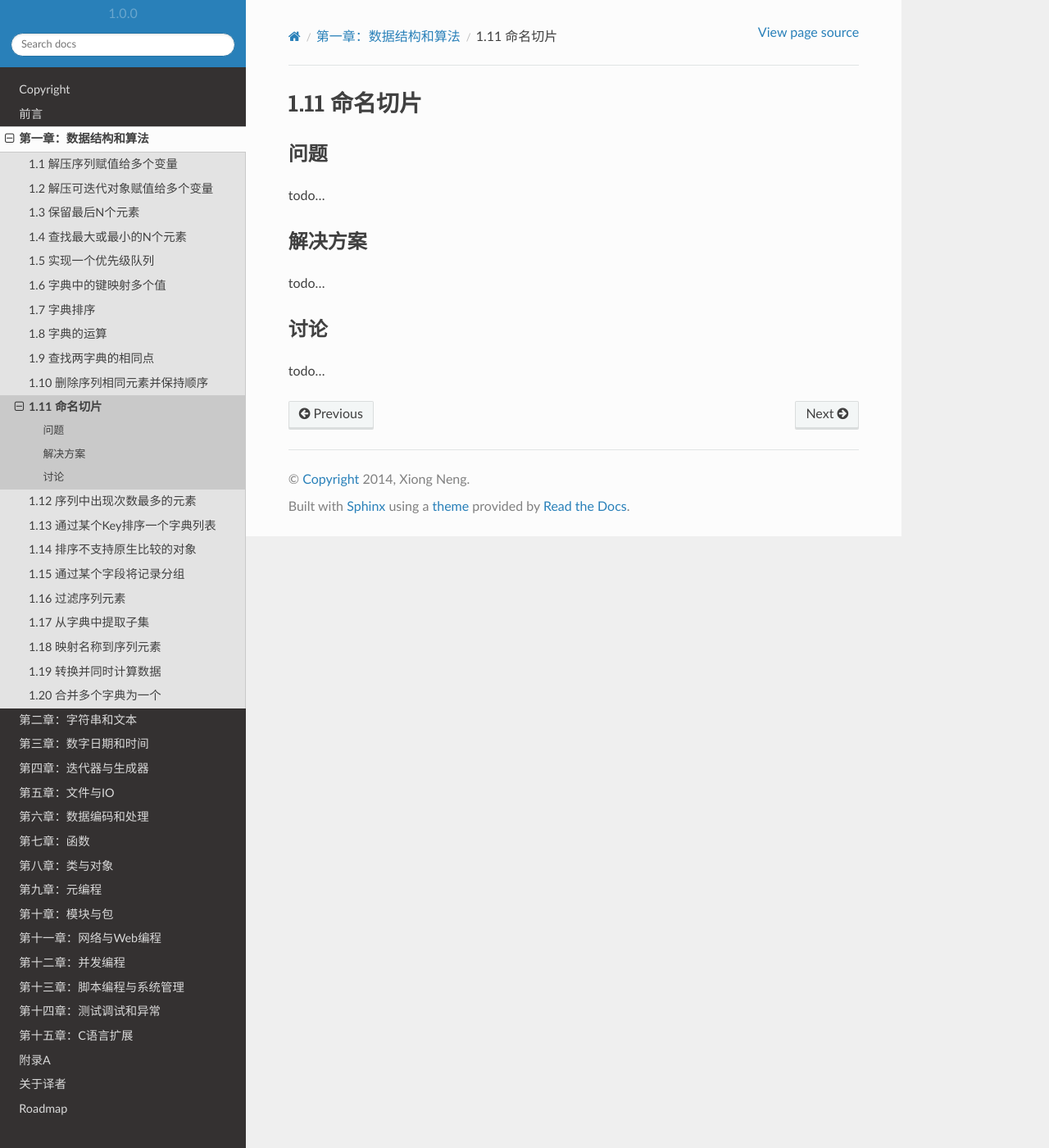
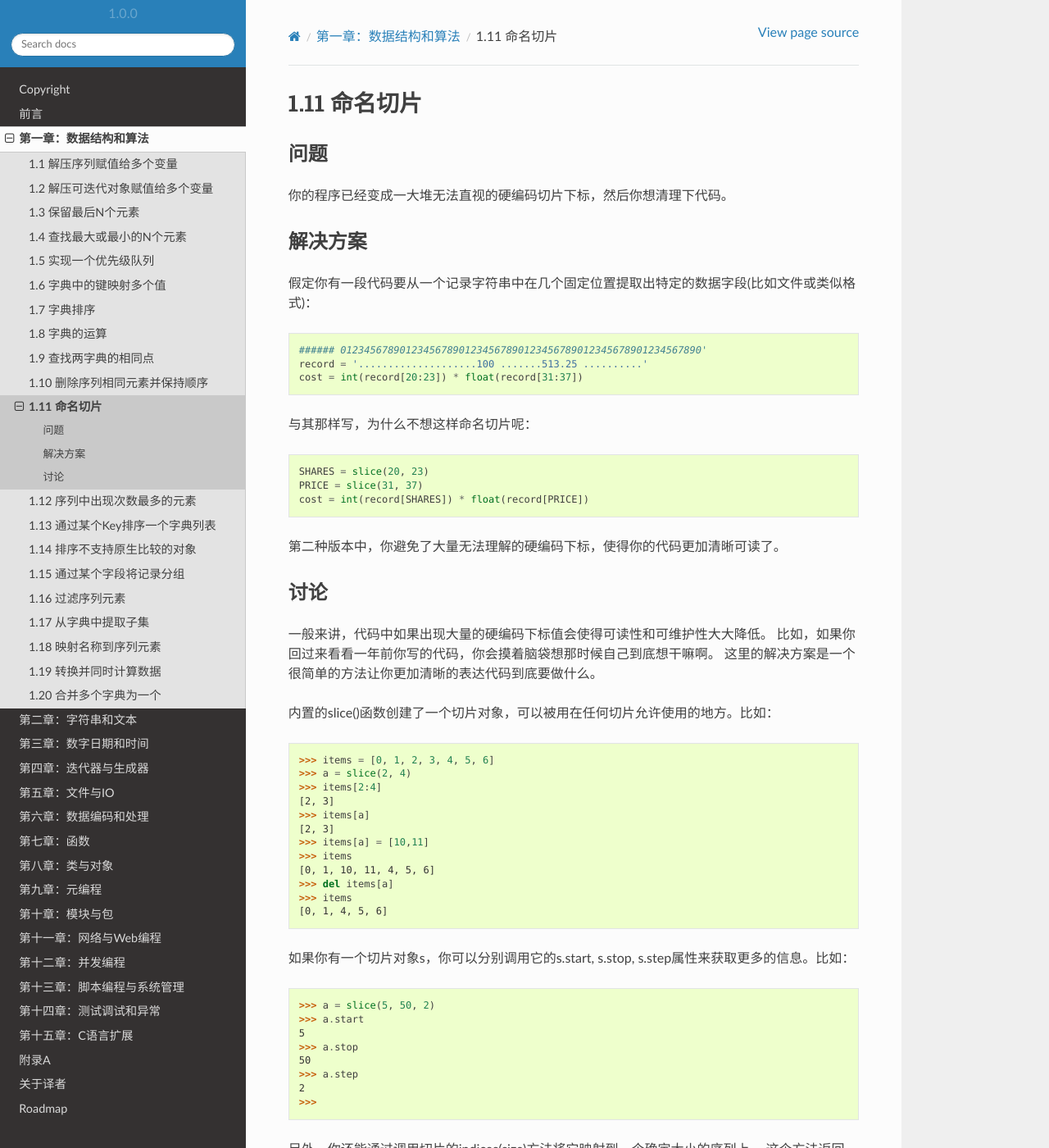
Before and after one commit to yidao620c/python3-cookbook, a Sphinx documentation site: the page built from source/c01/p11_naming_slice.rst, in a window 1280 px wide and 1400 px high. Shown: the whole window at 82% size. Built offline with Sphinx 7.4.7 and the Read the Docs theme 2.0.0, drawn with Linux system fonts in a browser that asks for light colours; some of the changed text lies outside the part shown.

Commit message:
1.11小节完成

```diff
--- a/source/c01/p10_remove_duplicates_from_seq_order.rst
+++ b/source/c01/p10_remove_duplicates_from_seq_order.rst
@@ -78,5 +78,5 @@
     for line in dedupe(f):
         ...
 
-上述关键字函数参数模仿了sorted(),min()和max()等内置函数的相似功能。
+上述key函数参数模仿了sorted(),min()和max()等内置函数的相似功能。
 可以参考1.8和1.13小节了解更多。
--- a/source/c01/p11_naming_slice.rst
+++ b/source/c01/p11_naming_slice.rst
@@ -5,14 +5,79 @@
 ----------
 问题
 ----------
-todo...
+你的程序已经变成一大堆无法直视的硬编码切片下标，然后你想清理下代码。
 
 ----------
 解决方案
 ----------
-todo...
+假定你有一段代码要从一个记录字符串中在几个固定位置提取出特定的数据字段(比如文件或类似格式)：
+
+.. code-block:: python
+
+    ###### 0123456789012345678901234567890123456789012345678901234567890'
+    record = '....................100 .......513.25 ..........'
+    cost = int(record[20:23]) * float(record[31:37])
+
+与其那样写，为什么不想这样命名切片呢：
+
+.. code-block:: python
+
+    SHARES = slice(20, 23)
+    PRICE = slice(31, 37)
+    cost = int(record[SHARES]) * float(record[PRICE])
+
+第二种版本中，你避免了大量无法理解的硬编码下标，使得你的代码更加清晰可读了。
 
 ----------
 讨论
 ----------
-todo...
+一般来讲，代码中如果出现大量的硬编码下标值会使得可读性和可维护性大大降低。
+比如，如果你回过来看看一年前你写的代码，你会摸着脑袋想那时候自己到底想干嘛啊。
+这里的解决方案是一个很简单的方法让你更加清晰的表达代码到底要做什么。
+
+内置的slice()函数创建了一个切片对象，可以被用在任何切片允许使用的地方。比如：
+
+.. code-block:: python
+
+    >>> items = [0, 1, 2, 3, 4, 5, 6]
+    >>> a = slice(2, 4)
+    >>> items[2:4]
+    [2, 3]
+    >>> items[a]
+    [2, 3]
+    >>> items[a] = [10,11]
+    >>> items
+    [0, 1, 10, 11, 4, 5, 6]
+    >>> del items[a]
+    >>> items
+    [0, 1, 4, 5, 6]
+
+如果你有一个切片对象s，你可以分别调用它的s.start, s.stop, s.step属性来获取更多的信息。比如：
+
+.. code-block:: python
+
+    >>> a = slice(5, 50, 2)
+    >>> a.start
+    5
+    >>> a.stop
+    50
+    >>> a.step
+    2
+    >>>
+
+另外，你还能通过调用切片的indices(size)方法将它映射到一个确定大小的序列上，
+这个方法返回一个三元组(start,stop,step)，所有值都会被合适的缩小以满足边界限制，
+从而使用的时候避免出现IndexError异常。比如：
+
+.. code-block:: python
+
+    >>> s = 'HelloWorld'
+    >>> a.indices(len(s))
+    (5, 10, 2)
+    >>> for i in range(*a.indices(len(s))):
+    ... print(s[i])
+    ...
+    W
+    r
+    d
+    >>>
```
Also changed, not shown: 1 other file.
